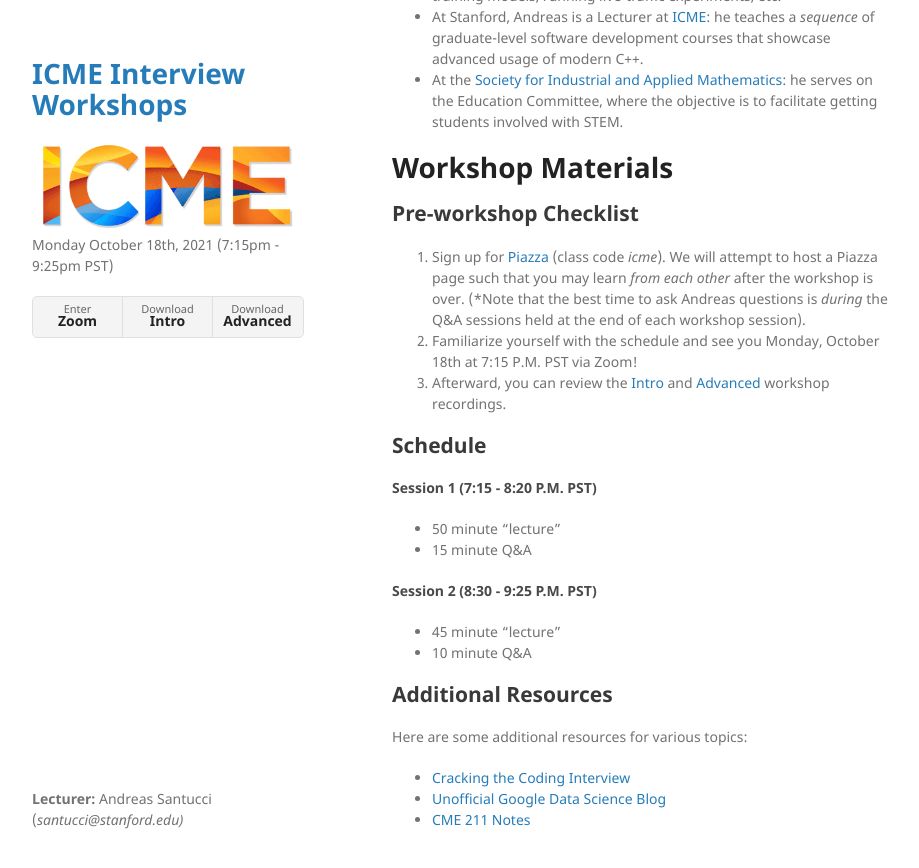
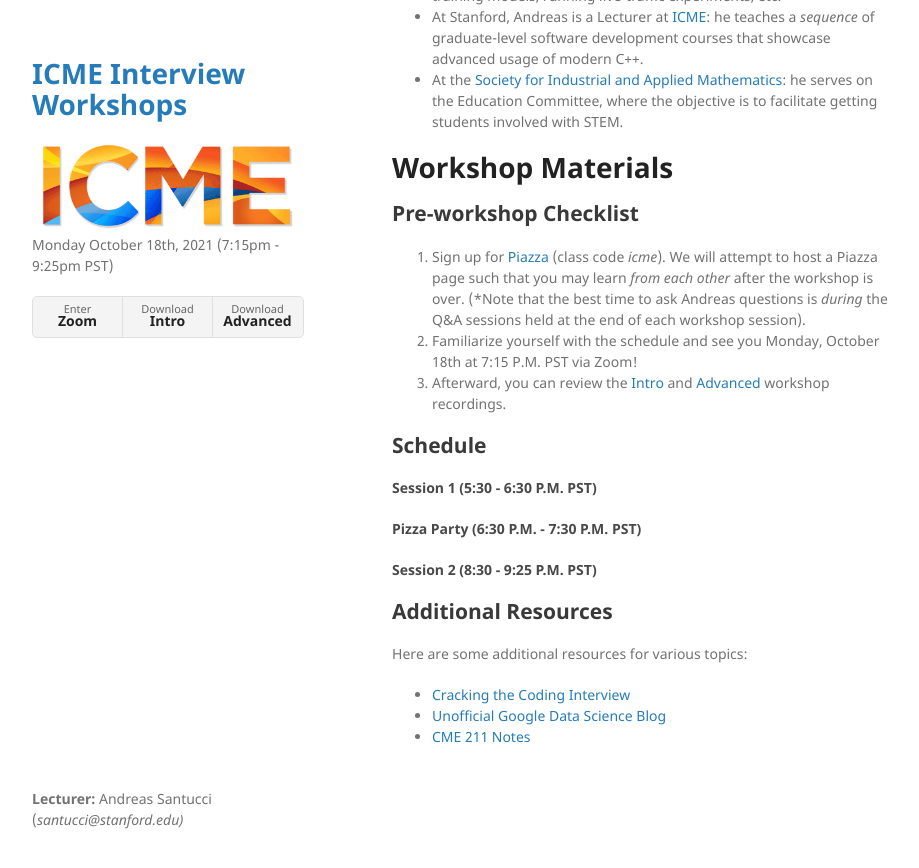
Before and after one commit to asantucci/interview-workshop, a Jekyll site: the page built from index.md, in a window 1280 px wide and 900 px high, scrolled down 1294 px. Shown: the top 868 px of the window, without its empty margins (178-1097 px from the left). Built offline with Jekyll 4.4.1, drawn with Linux system fonts in a browser that asks for light colours; our own code applies the rules of GitHub Pages for plain Markdown files.

Commit message:
Updated schedule.

```diff
--- a/index.md
+++ b/index.md
@@ -69,13 +69,11 @@ workshop recordings.
 
 ## Schedule
 
-#### Session 1 (7:15 - 8:20 P.M. PST)
-  - 50 minute "lecture"
-  - 15 minute Q&A
+#### Session 1 (5:30 - 6:30 P.M. PST)
+
+#### Pizza Party (6:30 P.M. - 7:30 P.M. PST)
 
 #### Session 2 (8:30 - 9:25 P.M. PST)
-  - 45 minute "lecture"
-  - 10 minute Q&A
 
 ## Additional Resources
 
```
